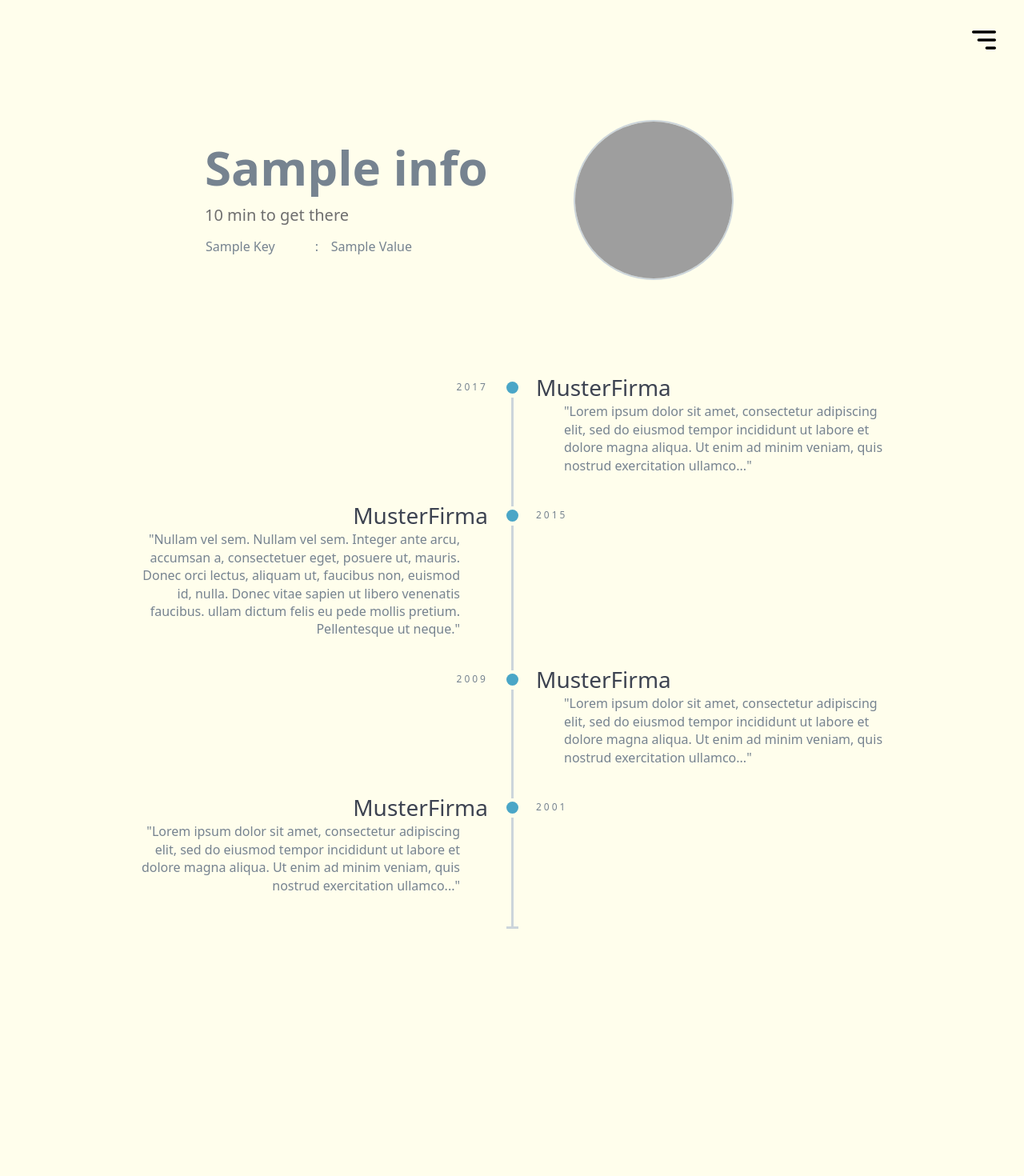
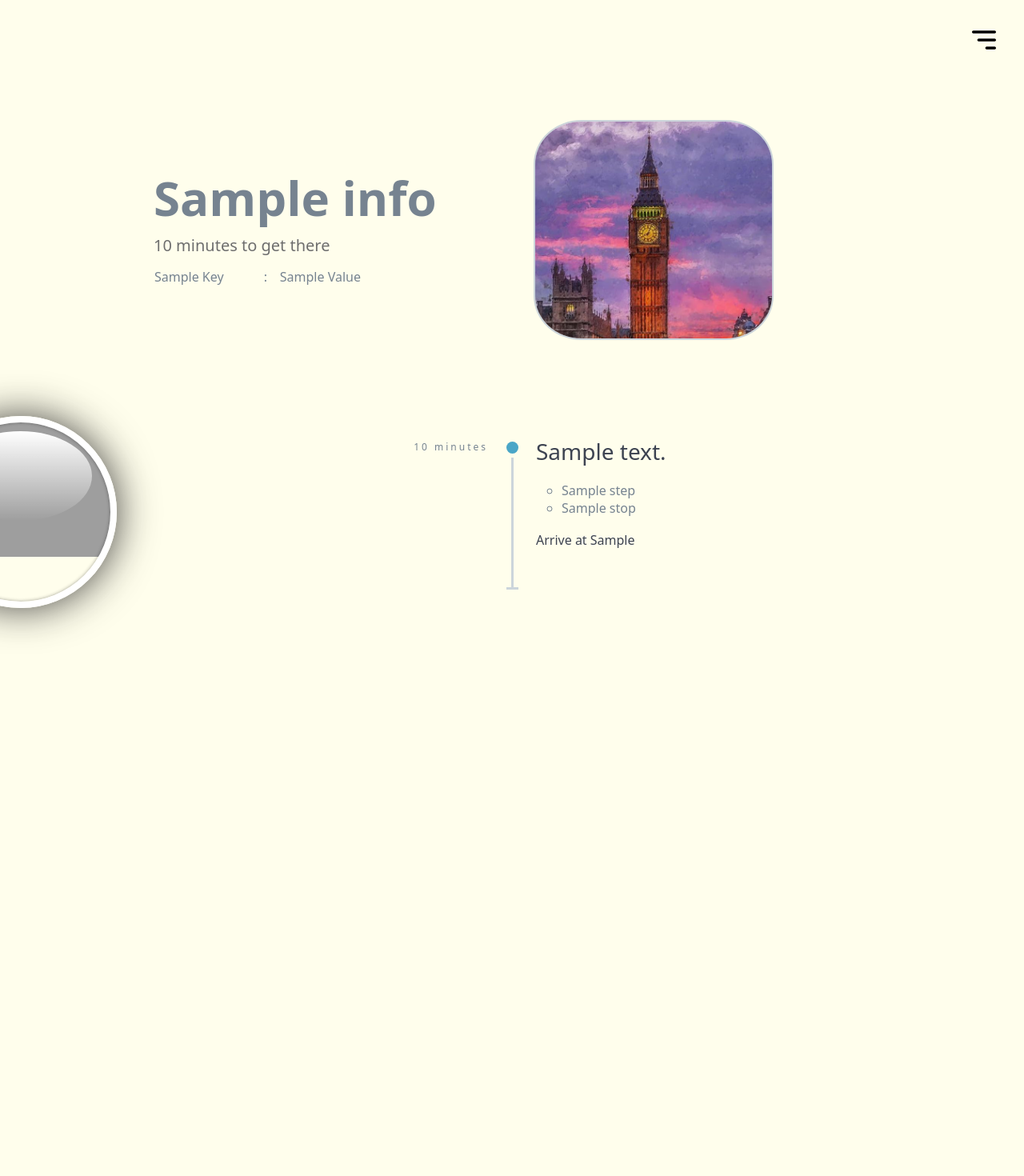
Before and after one commit to vnp96/WhereTo, a Flask app: template api/templates/results.html in a window 1280 px wide. Shown: the whole page at 80% size. After the commit the page ends 795 px from the top, so only its background shows below. Run offline with Flask 3, Linux system fonts and the light colour scheme; the template is opened without the code that fills it: most values are stand-ins (such as "Sample title", 1, 10 or a date in 2020); grey boxes are pictures that could not be loaded.

Commit message:
very close tof finished UI

```diff
--- a/api/app.py
+++ b/api/app.py
@@ -55,6 +55,8 @@ def attractions_page():
 
 @app.route("/results", methods=["POST"])
 def show_res():
+    if request.method == 'GET':
+        return redirect("/", code=302)
     id_attr = request.form.get("id")
     post_code = parse_postcode(request.form.get("post_code"))
     attr_details = dbConnection.get_data_from_db('dbQueries',
@@ -72,13 +74,22 @@ def show_res():
     if route_details['response_code'] != 200:
         return error_page()
 
-    legs = {}
+    legs = []
     try:
-        legs = route_details['legs']
         duration = route_details['duration']
+        all_data = route_details['legs']
+        for data in all_data:
+            leg = {'duration': data['duration'],
+                   'summary': data['instruction']['summary'],
+                   'steps': [step['descriptionHeading'] + step['description'] for step in data['instruction']['steps']],
+                   'arrivalPoint': data['arrivalPoint']['commonName'],
+                   'path': [stop['name'] for stop in data['path']['stopPoints']]}
+            legs.append(leg)
     except KeyError:
         print("WARNING: Legs were not returned as part of request.")
         print(json.dumps(route_details, indent=4))
+
+    print(legs)
 
     return render_template("results.html", info=info, duration=duration, legs=legs)
 
@@ -94,7 +105,11 @@ def get_attractions(postcode):
                                                           latitude))
 
     attraction_results = parallel_tfl_requests(postcode, query_results)
-    attraction_results.sort(key=lambda x: x["duration"])
+    try:
+        attraction_results.sort(key=lambda x: x["duration"])
+    except KeyError:
+        print("WARNING: Duration were not returned as part of request.")
+        print(json.dumps(attraction_results, indent=4))
     return attraction_results
 
 
--- a/api/static/results.css
+++ b/api/static/results.css
@@ -24,31 +24,27 @@ body {
   cursor: pointer;
 }
 
-.container {
-  display: none;
-}
-
 .wrapper {
   display: flex;
   justify-content: space-between;
   align-items: center;
-  width: 60%;
+  width: 70%;
   margin-top: 150px;
   margin-bottom: 75px;
 }
 
 .round-image {
-  border-radius: 100%;
-  height: 200px;
+  border-radius: 20%;
+  height: 275px;
+  width: 300px;
   margin: 0 auto;
-  top: 150px;
-  left: 200px;
-  width: 200px;
   border: 2px solid #ccd5db;
+  object-fit: cover;
 }
 
 #LineTime {
   width: 80%;
+  max-width: 900px;
 }
 
 .one {
@@ -81,18 +77,10 @@ h6 {
   margin-top: 0;
 }
 
-.container-fluid .row {
-  padding: 0 0 4em 0;
-}
-.container-fluid .row:nth-child(even) {
-  background: #f1f4f5;
-}
-
 .timelineMAIN-title {
   text-align: center;
   margin-bottom: 60px;
   padding: 3em 0;
-  /*border-bottom: 1px solid #E4EAEC;*/
 }
 .timelineMAIN-title p {
   margin: 0 auto;
@@ -112,17 +100,6 @@ h6 {
   padding: 0;
   width: 100%;
 }
-.timeline h1,
-.timeline h2,
-.timeline h3,
-.timeline h4,
-.timeline h5,
-.timeline h6 {
-  line-height: inherit;
-}
-.timeline h3 {
-  margin-top: 0px;
-}
 
 /*----- TIMELINE ITEM -----*/
 .timeline-item {
@@ -139,7 +116,7 @@ h6 {
   font-weight: 350;
   letter-spacing: 3px;
   margin: 0 0 0.5em 0;
-  text-transform: uppercase;
+  /* text-transform: uppercase; */
   white-space: nowrap;
   color: #768390;
   position: absolute;
@@ -164,7 +141,6 @@ h6 {
   top: 4px;
   left: 0;
   width: 15px;
-  transition: background 0.3s ease-in-out, border 0.3s ease-in-out;
 }
 .timeline-marker:after {
   content: "";
@@ -300,3 +276,35 @@ h6 {
 .marker-outline .timeline-item:hover .timeline-marker:before {
   background: #ff6b6b;
 }
+
+/*==================================
+  TUBE MAP
+==================================*/
+
+.mag {
+  background: url("https://www.bbc.co.uk/london/travel/downloads/tube_map.gif") no-repeat;
+  background-attachment: fixed;
+  background-size: 100%;
+  border-radius: 50%;
+  border: 0.5em solid white;
+  box-shadow: 0 0 50px rgba(17, 17, 17, 0.8), inset 0 0 4px rgba(17, 17, 17, 0.4);
+  cursor: all-scroll;
+  top: 80%;
+  left: 2%;
+  height: 15em;
+  margin: -7.5em 0 0 -7.5em;
+  overflow: hidden;
+  position: absolute;
+  width: 15em;
+  object-position: bottom;
+}
+.mag:after {
+  background: linear-gradient(#ffffff, rgba(0, 0, 0, 0));
+  border-radius: 50%;
+  content: '';
+  height: 50%;
+  left: 10%;
+  position: absolute;
+  top: 5%;
+  width: 80%;
+}
--- a/api/templates/attractions.html
+++ b/api/templates/attractions.html
@@ -27,7 +27,7 @@
                     <p class="card__category">{{ attraction['subtype'] }}</p>
                     <h3 class="card__heading">{{ attraction['name'] }}</h3>
                 </div>
-                <p class="card__eta">{{ attraction['duration'] }} min to get there</p>
+                <p class="card__eta">ETA {{ attraction['duration'] }} minutes</p>
             </div>
         </button>
     </form>
--- a/api/templates/layout.html
+++ b/api/templates/layout.html
@@ -10,6 +10,7 @@
     integrity="sha384-T3c6CoIi6uLrA9TneNEoa7RxnatzjcDSCmG1MXxSR1GAsXEV/Dwwykc2MPK8M2HN"
     crossorigin="anonymous"
     />
+    <link rel="icon" type="image/x-icon" href="/static/icon.png">
     {% block css %}{% endblock %}
 
     <title>{% block title%} WhereTo {% endblock %}</title>
--- a/api/templates/results.html
+++ b/api/templates/results.html
@@ -5,27 +5,11 @@
 {% endblock %}
 
 {% block body%}
-    <div class="container">
-        <div style="height: 30px;"></div>
-        <h1>testing testing testing?</h1>
-        <div style="height: 30px;"></div>
-        <div>{{ info['name'] }}</div>
-        <div>{{ legs[0]['duration'] }}</div>
-{#        <div class="subcontainer fade-in">#}
-{#            <div class="list-group list-group-checkable d-grid gap-2 border-0">#}
-{##}
-{#            </div>#}
-{##}
-{#            <img style="height: 210px" src="https://all.accor.com/magazine/imagerie/bloc-1-4fc1.jpg"#}
-{#                alt="gif">#}
-{#        </div>#}
-    </div>
-
     <div class="wrapper">
         <div>
             <div class="title">
                 {{ info['name'] }} <br />
-                <p>{{ duration }} min to get there</p>
+                <p>{{ duration }} minutes to get there</p>
             </div>
             <table class="details">
                 {% for key, value in info.items() %}
@@ -45,7 +29,13 @@
                 {% endfor %}
             </table>
         </div>
-        <img class="round-image" src="https://yt3.ggpht.com/-GhFCaSPC3Ns/AAAAAAAAAAI/AAAAAAAAAAA/lyBDET_Q8lo/s900-c-k-no-mo-rj-c0xffffff/photo.jpg">
+        {% if info['subtype'] == 'restaurant' %}
+            <img class="round-image" src="/static/restaurant.jpg" alt="restaurant image">
+        {% elif info['subtype'] == 'attraction' %}
+            <img class="round-image" src="/static/attractions.jpg" alt="tourist attraction image">
+        {% else %}
+            <img class="round-image" src="/static/sights.jpg" alt="sightseeing image">
+        {% endif %}
     </div>
 
     <div id="LineTime">
@@ -53,47 +43,30 @@
             <div class="row timeline-centered">
                 <div class="col-md-12 timelineMAIN-title">
                     <ul class="timeline timeline-centered">
+                        {% for leg in legs %}
                         <li class="timeline-item">
                             <div class="timeline-info">
-                                <span>2017</span>
+                                <span>{{ leg['duration'] }} minutes</span>
                             </div>
                             <div class="timeline-marker"></div>
                             <div class="timeline-content">
-                                <h3 class="timeline-title">MusterFirma</h3>
-                                <p>"Lorem ipsum dolor sit amet, consectetur adipiscing elit, sed do eiusmod tempor incididunt ut labore et dolore magna aliqua. Ut enim ad minim veniam, quis nostrud exercitation ullamco..."</p>
+                                <h3 class="timeline-title">{{ leg['summary'] }}</h3>
+                                <ul style="margin: 20px auto;">
+                                    {% if leg['steps'] %}
+                                        {% for step in leg['steps'] %}
+                                            <li>{{ step }}</li>
+                                        {% endfor %}
+                                    {% endif %}
+                                    {% if leg['path'] %}
+                                        {% for stop in leg['path'] %}
+                                            <li>{{ stop }}</li>
+                                        {% endfor %}
+                                    {% endif %}
+                                </ul>
+                                <h6>Arrive at {{ leg['arrivalPoint'] }}</h6>
                             </div>
                         </li>
-                        <li class="timeline-item">
-                            <div class="timeline-info">
-                                <span>2015</span>
-                            </div>
-                            <div class="timeline-marker"></div>
-                            <div class="timeline-content">
-                                <h3 class="timeline-title">MusterFirma</h3>
-                                <p>"Nullam vel sem. Nullam vel sem. Integer ante arcu, accumsan a, consectetuer eget, posuere ut, mauris. Donec orci lectus, aliquam ut, faucibus non, euismod id, nulla. Donec vitae sapien ut libero venenatis faucibus. ullam dictum felis
-                                    eu pede mollis pretium. Pellentesque ut neque."</p>
-                            </div>
-                        </li>
-                        <li class="timeline-item">
-                            <div class="timeline-info">
-                                <span>2009</span>
-                            </div>
-                            <div class="timeline-marker"></div>
-                            <div class="timeline-content">
-                                <h3 class="timeline-title">MusterFirma</h3>
-                                <p>"Lorem ipsum dolor sit amet, consectetur adipiscing elit, sed do eiusmod tempor incididunt ut labore et dolore magna aliqua. Ut enim ad minim veniam, quis nostrud exercitation ullamco..."</p>
-                            </div>
-                        </li>
-                        <li class="timeline-item">
-                            <div class="timeline-info">
-                                <span>2001</span>
-                            </div>
-                            <div class="timeline-marker"></div>
-                            <div class="timeline-content">
-                                <h3 class="timeline-title">MusterFirma</h3>
-                                <p>"Lorem ipsum dolor sit amet, consectetur adipiscing elit, sed do eiusmod tempor incididunt ut labore et dolore magna aliqua. Ut enim ad minim veniam, quis nostrud exercitation ullamco..."</p>
-                            </div>
-                        </li>
+                        {% endfor %}
                         <li class="timeline-item period">
                             <div class="timeline-marker"></div>
                         </li>
@@ -101,5 +74,33 @@
                 </div>
             </div>
         </div>
+    </div>
+    <div id="mag" class="mag"></div>
+    <script>
+        var draggableElement = document.getElementById('mag');
+        var offsetX, offsetY;
+        var isDragging = false;
 
+        draggableElement.addEventListener('mousedown', function (e) {
+          isDragging = true;
+          offsetX = e.clientX - draggableElement.getBoundingClientRect().left;
+          offsetY = e.clientY - draggableElement.getBoundingClientRect().top;
+          draggableElement.style.cursor = 'grabbing';
+        });
+
+        document.addEventListener('mousemove', function (e) {
+          if (isDragging) {
+            var x = e.pageX - offsetX + draggableElement.offsetWidth / 2;
+            var y = e.pageY - offsetY + draggableElement.offsetHeight / 2;
+
+            draggableElement.style.left = x + 'px';
+            draggableElement.style.top = y + 'px';
+          }
+        });
+
+        document.addEventListener('mouseup', function () {
+          isDragging = false;
+          draggableElement.style.cursor = 'grab';
+        });
+      </script>
 {% endblock %}
```
Also changed, not shown: api/static/icon.png (added).
